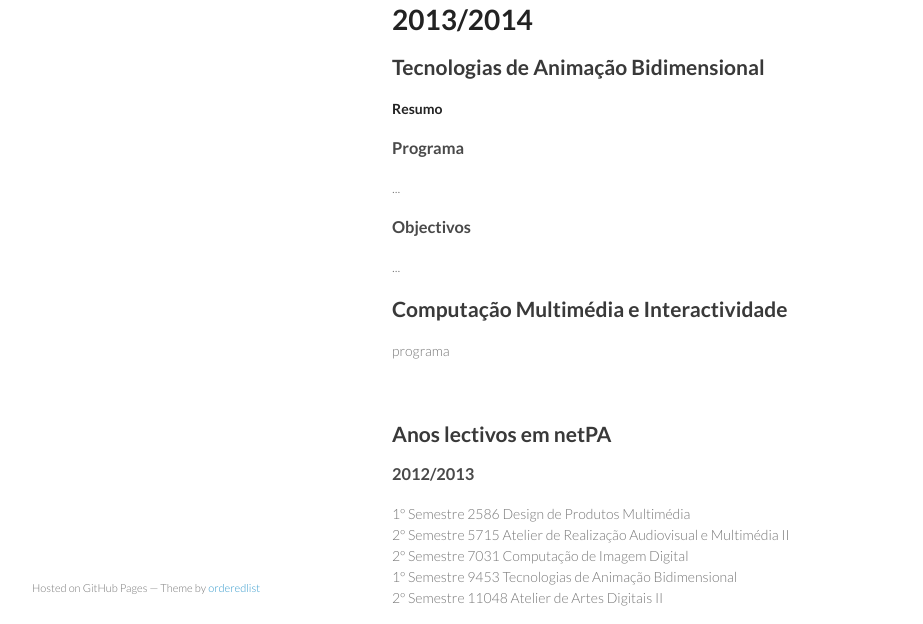
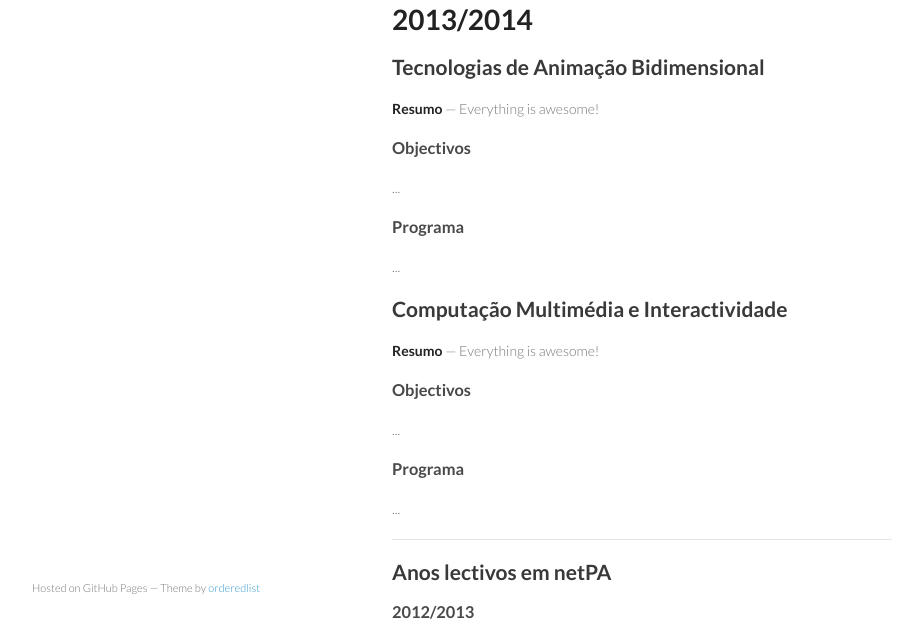
Before and after one commit to valterdematos/valterdematos.github.io, a plain HTML site: page index.html in a window 1280 px wide. Shown: the part 133-757 px from the top of the page, without its empty margins (178-1101 px from the left). Drawn offline with Linux system fonts and the light colour scheme.

Commit message:
Update index.html

```diff
--- a/index.html
+++ b/index.html
@@ -27,24 +27,46 @@
       </div>
     </div>
     <h2> <a name="2013" class="anchor" href="#2013"><span class="octicon octicon-link"></span></a>Tecnologias de Animação Bidimensional</h2>
+<div class="merge-branch  js-details-container">
+  <div class="merge-status-icon"> <span class="mega-octicon octicon-git-pull-request"></span> </div>
   <div class="bubble">
     <div class="branch-status edit-comment-hide status-success">
-        <p> <span class="octicon octicon-check"></span> <strong>Resumo</strong></p>
+      <p> <span class="octicon octicon-check"></span> <strong>Resumo</strong> — Everything is awesome! </p>
     </div>
     <div class="mergeable dirty">
       <div class="merge-message">
         <div class="js-details-container">
+          <h3 class="merge-branch-heading">Objectivos</h3>
+          <p class="merge-branch-description">...</p>
           <h3 class="merge-branch-heading">Programa</h3>
-            <p class="merge-branch-description">...</p>
-            <h3 class="merge-branch-heading">Objectivos</h3>
           <p class="merge-branch-description">...</p>
         </div>
       </div>
     </div>
   </div>
+</div>
+
     <h2> <a name="2013" class="anchor" href="#2013"><span class="octicon octicon-link"></span></a>Computação Multimédia e Interactividade</h2>
-    <p>programa</p>
-    <p>&nbsp;</p>
+<div class="merge-branch  js-details-container">
+  <div class="merge-status-icon"> <span class="mega-octicon octicon-git-pull-request"></span> </div>
+  <div class="bubble">
+    <div class="branch-status edit-comment-hide status-success">
+      <p> <span class="octicon octicon-check"></span> <strong>Resumo</strong> — Everything is awesome! </p>
+    </div>
+    <div class="mergeable dirty">
+      <div class="merge-message">
+        <div class="js-details-container">
+          <h3 class="merge-branch-heading">Objectivos</h3>
+          <p class="merge-branch-description">...</p>
+          <h3 class="merge-branch-heading">Programa</h3>
+          <p class="merge-branch-description">...</p>
+        </div>
+      </div>
+    </div>
+  </div>
+</div>
+
+    <hr />
     <h2> <a name="anos-arquivo" class="anchor" href="#anos-arquivo"><span class="octicon octicon-link"></span></a>Anos lectivos em netPA</h2>
     <h3> <a name="2012" class="anchor" href="#2012"><span class="octicon octicon-link"></span></a>2012/2013</h3>
     <p>1º Semestre 2586 Design de Produtos Multimédia<br>
```
Lines whose indentation alone changed are shown as unchanged.
